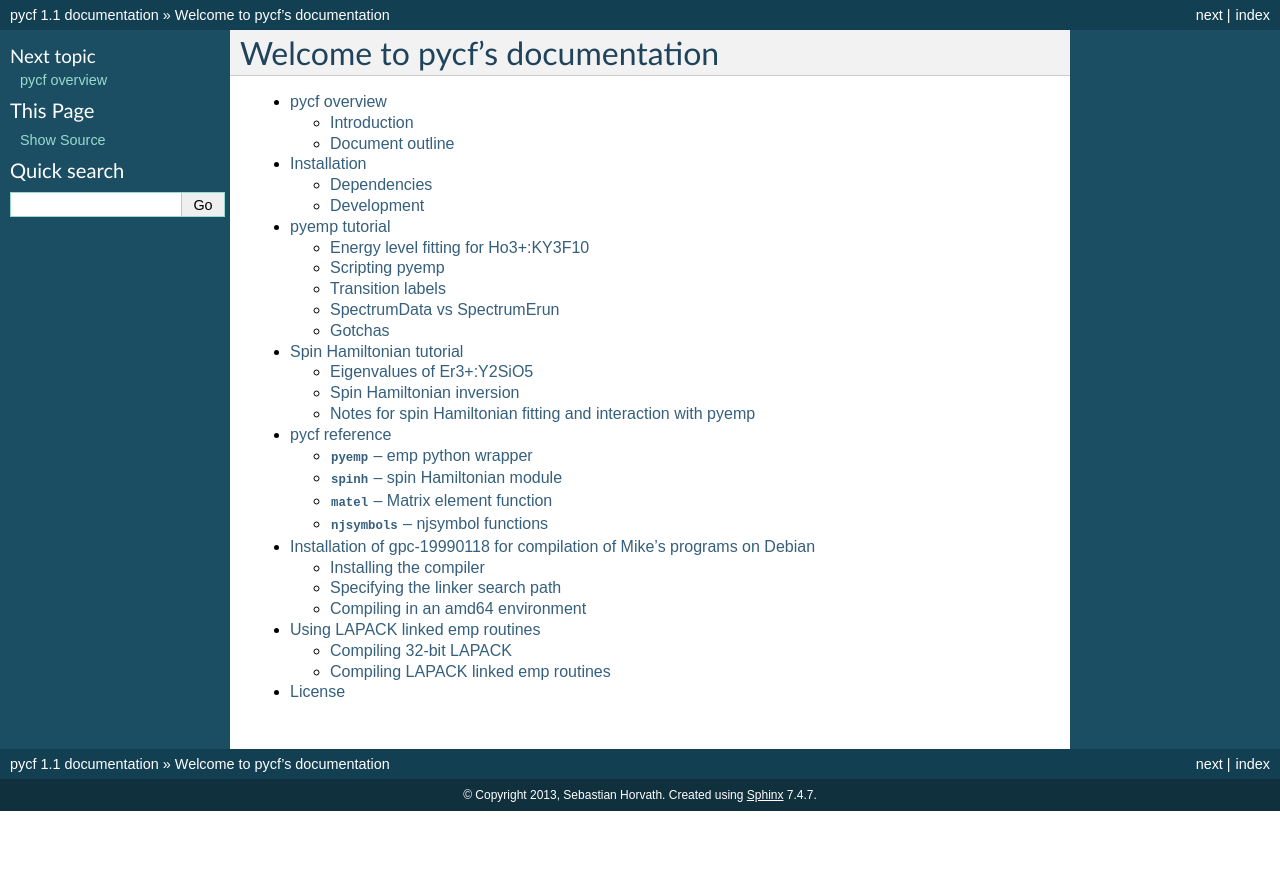
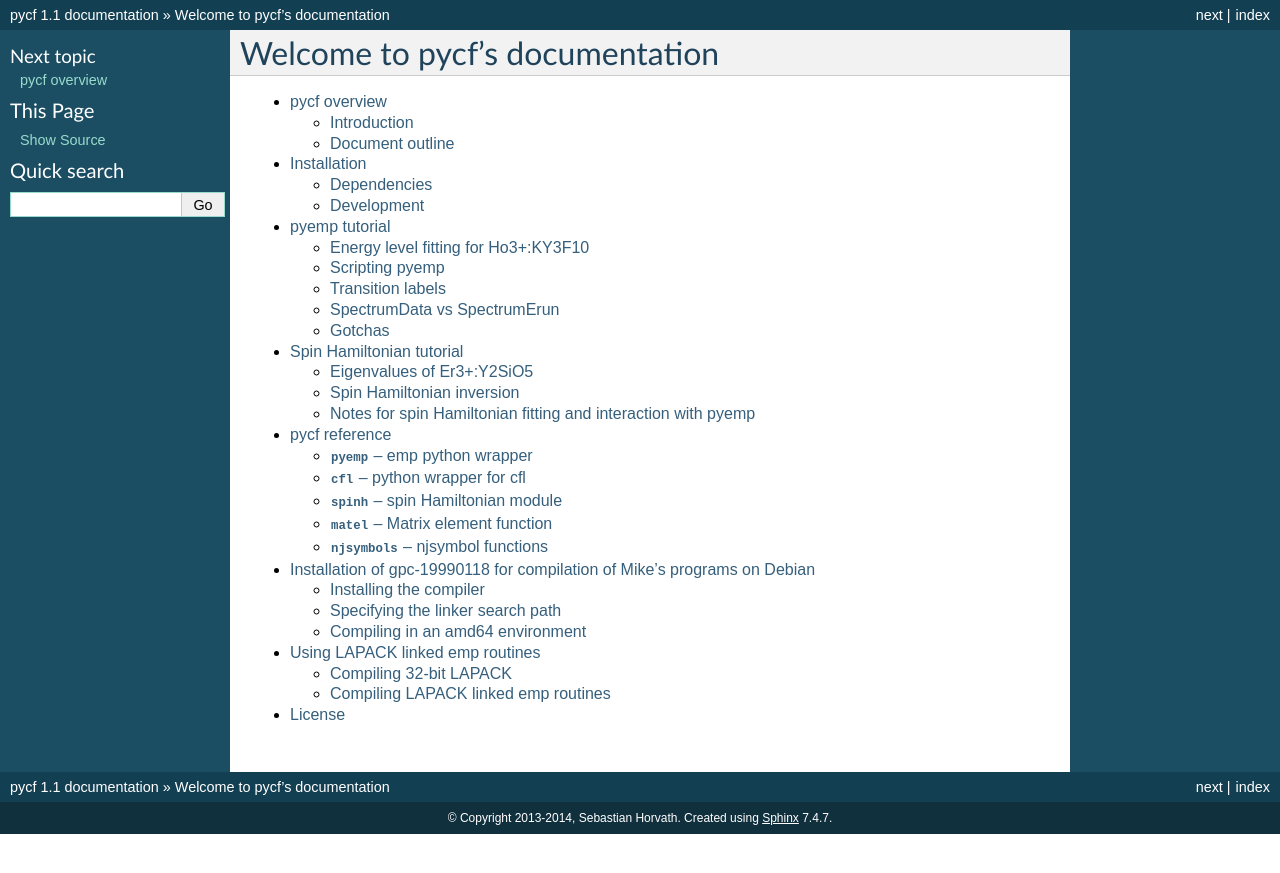
Before and after one commit to mikereidnz/pycf, a Sphinx documentation site: the page built from doc/index.rst, in a window 1280 px wide. Shown: the top 873 px of the page. Built offline with Sphinx 7.4.7, drawn with Linux system fonts in a browser that asks for light colours; formulas are drawn with MathJax 3.

Commit message:
Attempt at getting sphinx to read cython files; partial success.

```diff
--- a/TODO.rst
+++ b/TODO.rst
@@ -15,8 +15,6 @@ CFL
   * Think about a complex tensor-prefactor... since a standard multiplication by
     a complex number will not preserve the hermiticity of a matrix. Presumably,
     we multiply by the complex conjugate on the lower-diagonal?
-  * Move GSL tolerances to macros.
-  * use memcpy instead of dacpy.
   * When passing a void * type argument, does the function call have to cast to
     void? Currently, bh_min call in opt_test does not, yet gsl_min calls do.
   * In explaination section, discuss the fortran vs c array mess. Everything is
--- a/doc/conf.py
+++ b/doc/conf.py
@@ -42,7 +42,7 @@ master_doc = 'index'
 
 # General information about the project.
 project = u'pycf'
-copyright = u'2013, Sebastian Horvath'
+copyright = u'2013-2014, Sebastian Horvath'
 
 # The version info for the project you're documenting, acts as replacement for
 # |version| and |release|, also used in various other places throughout the
--- a/doc/reference.rst
+++ b/doc/reference.rst
@@ -7,6 +7,16 @@ pycf reference
 
 .. automodule:: pyemp
   :members:
+
+:mod:`cfl` -- python wrapper for cfl
+======================================
+.. autoclass:: clf.Tensor
+  :members:
+
+.. automodule:: cfl
+  :members:
+  :undoc-members:
+  :show-inheritance:
 
 :mod:`spinh` -- spin Hamiltonian module
 =======================================
```
Also changed, not shown: 2 other files.
